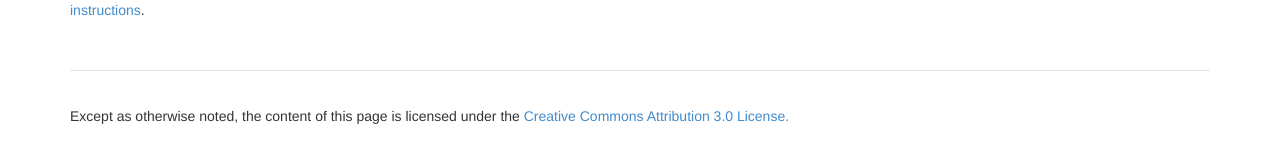
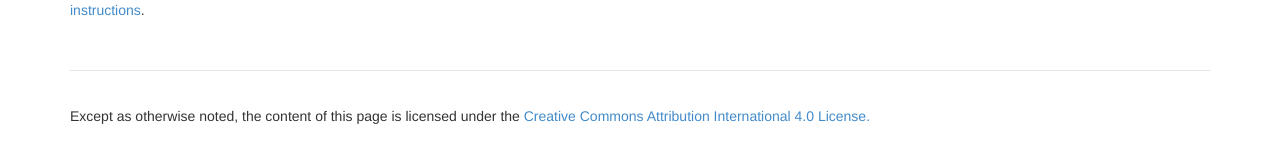
Before and after one commit to openxc/reference-vi, a Jekyll site: the page built from index.mkd, in a window 1280 px wide and 1372 px high. Shown: the part 1160-1323 px from the top of the window. Built offline with Jekyll 4.4.1, drawn with Linux system fonts in a browser that asks for light colours; nearby versions of some CDN libraries; Markdown is read by kramdown in place of the engine named in the settings.

Commit message:
Update license to CC 4.0 International.

```diff
--- a/_layouts/default.html
+++ b/_layouts/default.html
@@ -65,7 +65,7 @@
       <p>
         Except as otherwise noted, the content of this page is licensed
         under the
-        <a rel="license" href="http://creativecommons.org/licenses/by/3.0/">Creative Commons Attribution 3.0 License.</a>
+        <a rel="license" href="http://creativecommons.org/licenses/by/4.0/deed.en_US">Creative Commons Attribution International 4.0 License.</a>
       </p>
     </footer>
   </div>
--- a/index.mkd
+++ b/index.mkd
@@ -161,8 +161,8 @@ contributors to this project, see the
 Copyright (c) 2013 Ford Motor Company
 
 This vehicle interface is open source hardware. The electrical and mechanical
-designs in this repository are available under the [Creative Commons Atribution
-3.0 Unported](http://creativecommons.org/licenses/by/3.0/deed.en_US) license.
+designs in this repository are available under the [Creative Commons Attribution
+4.0 International](http://creativecommons.org/licenses/by/4.0/deed.en_US) license.
 
 [output-format]: http://openxcplatform.com/vehicle-interface/output-format.html
 [host device]: http://openxcplatform.com/android/index.html
```
Also changed, not shown: README.md (+2 -2 lines).
